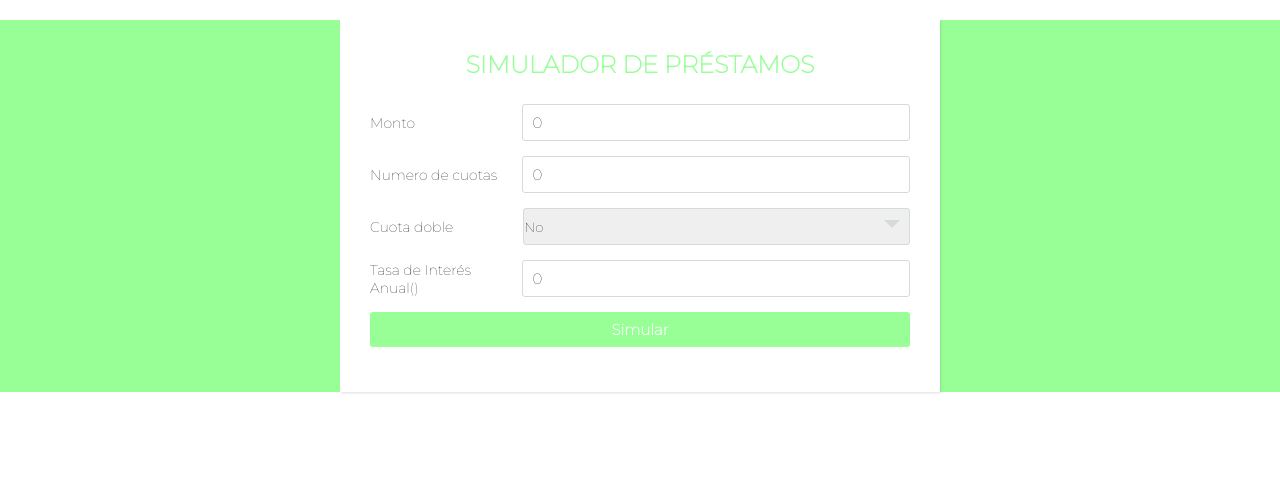
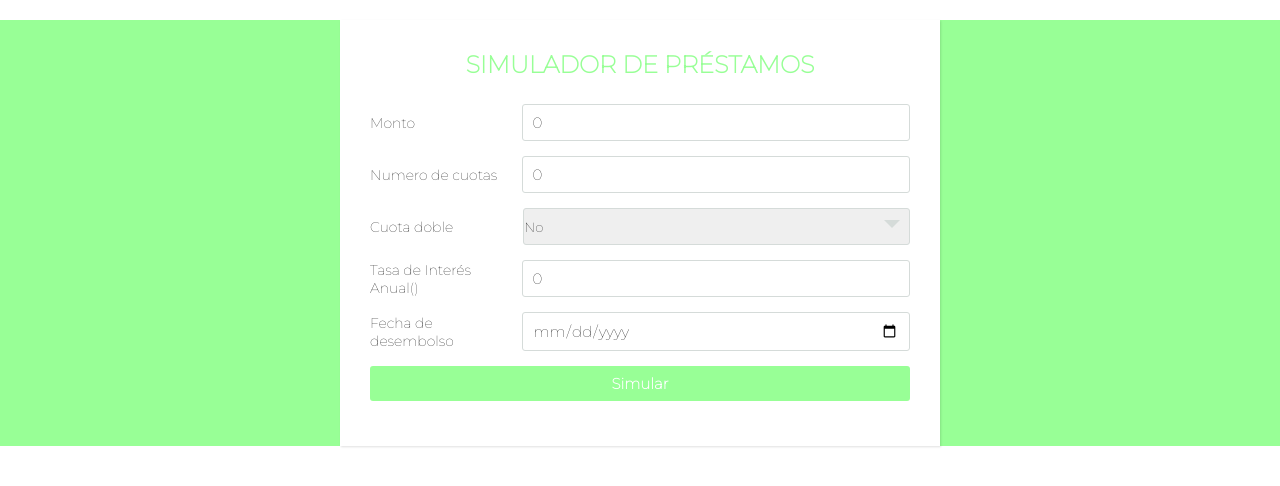
Before and after one commit to Larrygf02/loan-payment-calculator-front, a Vue app: page / in a window 1280 px wide. Shown: the top 486 px of the page. Built offline with nearby package versions, Linux system fonts and the light colour scheme.

Commit message:
Add field date

```diff
--- a/src/components/Simulate.vue
+++ b/src/components/Simulate.vue
@@ -24,6 +24,10 @@
       <div class="input_field">
         <label for="">Tasa de Interés Anual()</label>
         <input type="number" class="input" v-model="interest_rate">
+      </div>
+      <div class="input_field">
+        <label for="">Fecha de desembolso</label>
+        <input type="date" class="input" v-model="date">
       </div>
       <div class="input_field">
         <input type="submit" value="Simular" class="btn" v-on:click="simulate">
@@ -55,6 +59,7 @@ export default {
       loan_term: 0,
       is_double_fee: false,
       interest_rate: 0,
+      date: '',
       result: []
     }
   },
@@ -64,7 +69,8 @@ export default {
         'amount': this.amount,
         'loan_term': this.loan_term,
         'interest_rate': this.interest_rate,
-        'is_double_fee': this.is_double_fee
+        'is_double_fee': this.is_double_fee,
+        'disbursement_date': this.date
       }
       console.log(data)
 
```
